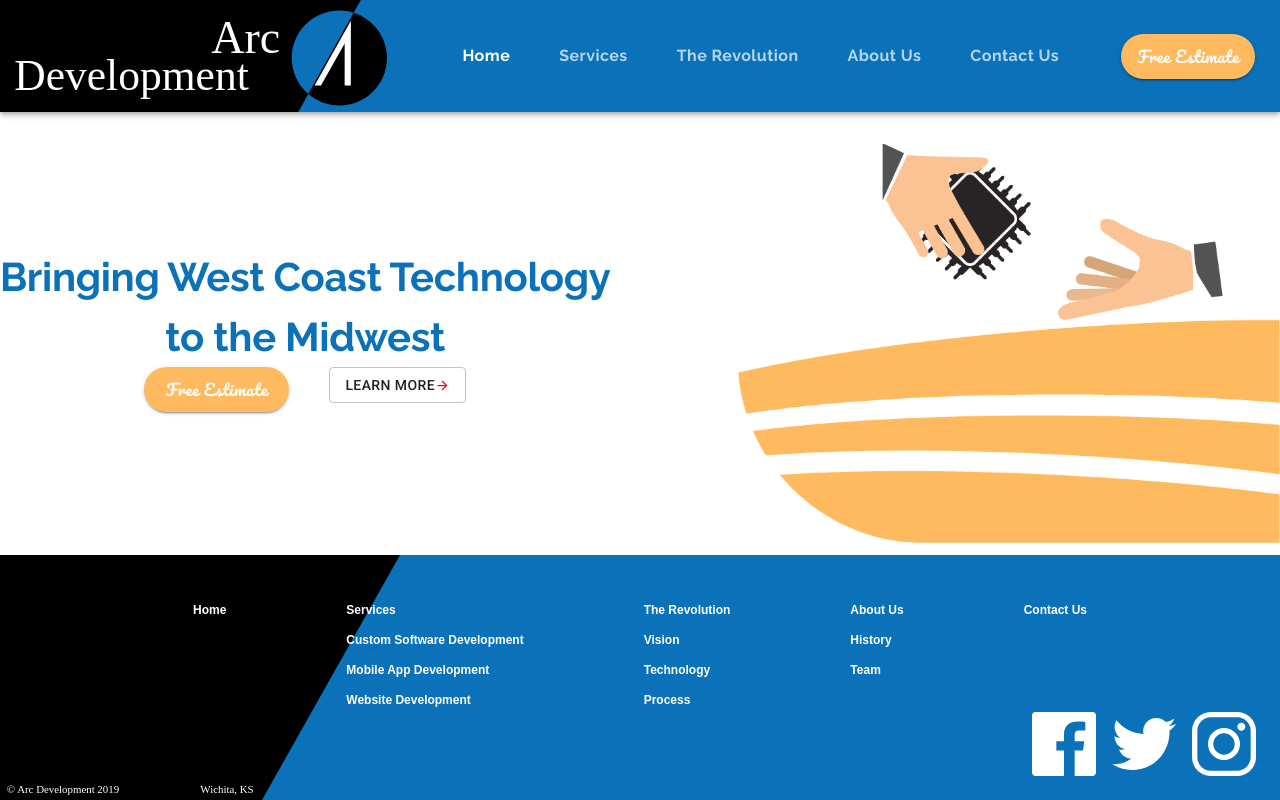
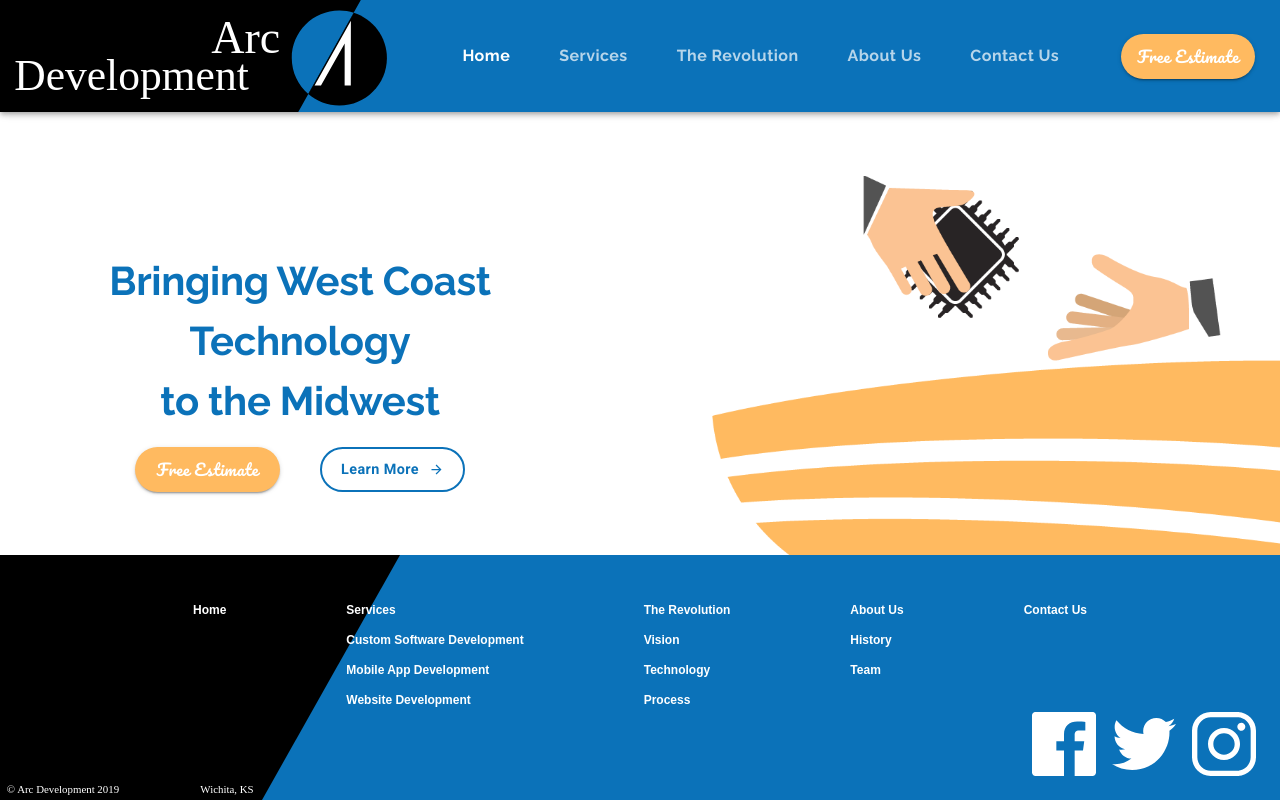
Before and after one commit to CodyJReed/udemy-material-ui, a React (Create React App) app: page / in a window 1280 px wide. Built offline with nearby package versions, Linux system fonts and the light colour scheme.

Commit message:
Finished LandingPage component

```diff
--- a/src/components/LandingPage.js
+++ b/src/components/LandingPage.js
@@ -1,6 +1,6 @@
 import React from "react";
 import Lottie from "react-lottie";
-import { makeStyles } from "@material-ui/styles";
+import { makeStyles, useTheme } from "@material-ui/styles";
 import { Grid, Button, Typography } from "@material-ui/core";
 import ButtonArrow from "./ui/ButtonArrow";
 
@@ -12,6 +12,9 @@ const useStyles = makeStyles(theme => ({
 		minWidth: "21em",
 		marginTop: "2em",
 		marginLeft: "10%",
+		[theme.breakpoints.down("sm")]: {
+			maxWidth: "30em",
+		},
 	},
 	estimateButton: {
 		...theme.typography.estimate,
@@ -24,10 +27,42 @@ const useStyles = makeStyles(theme => ({
 			backgroundColor: theme.palette.secondary.light,
 		},
 	},
+	buttonContainer: {
+		marginTop: "1em",
+	},
+	learnButtonHero: {
+		borderColor: theme.palette.common.blue,
+		color: theme.palette.common.blue,
+		borderWidth: 2,
+		textTransform: "none",
+		borderRadius: 50,
+		fontfamily: "Roboto",
+		fontWeight: "bold",
+		fontSize: "0.9rem",
+		height: 45,
+		width: 145,
+	},
+	mainContainer: {
+		marginTop: "5em",
+		[theme.breakpoints.down("md")]: {
+			marginTop: "3em",
+		},
+		[theme.breakpoints.down("xs")]: {
+			marginTop: "2em",
+		},
+	},
+	heroTextContainer: {
+		minWidth: "21.5em",
+		marginLeft: "1em",
+		[theme.breakpoints.down("xs")]: {
+			marginLeft: 0,
+		},
+	},
 }));
 
 export default function LandingPage() {
 	const classes = useStyles();
+	const theme = useTheme();
 
 	const defaultOptions = {
 		loop: true,
@@ -39,10 +74,10 @@ export default function LandingPage() {
 	};
 
 	return (
-		<Grid container direction="column">
-			<Grid item sm>
+		<Grid container direction="column" className={classes.mainContainer}>
+			<Grid item>
 				<Grid container direction="row" justify="flex-end" alignItems="center">
-					<Grid item>
+					<Grid item sm className={classes.heroTextContainer}>
 						<Typography align="center" variant="h2">
 							Bringing West Coast Technology
 							<br />
@@ -59,9 +94,13 @@ export default function LandingPage() {
 								</Button>
 							</Grid>
 							<Grid item>
-								<Button variant="outlined">
-									Learn More
-									<ButtonArrow width={15} height={15} fill="red" />
+								<Button variant="outlined" className={classes.learnButtonHero}>
+									<span style={{ marginRight: 10 }}>Learn More</span>
+									<ButtonArrow
+										width={15}
+										height={15}
+										fill={theme.palette.common.blue}
+									/>
 								</Button>
 							</Grid>
 						</Grid>
```
